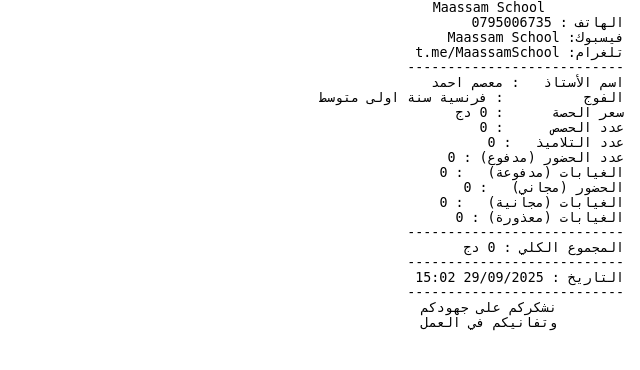
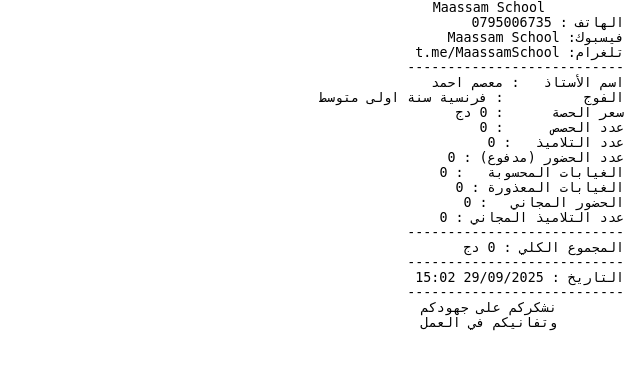
Before and after one commit to AyoubMaassam/last-ups, a Django app: page /teachers/11/group/2/print_receipt/ in a window 1280 px wide. Shown: the top 370 px of the page, without its empty margins (640-1280 px from the left). Run offline with Django 5.2, Linux system fonts and the light colour scheme; data comes from the database, SQL or seed files in the repository.

Commit message:
refactor(ux): Refine free student notifications and teacher receipt
This commit implements several UI/UX refinements based on user feedback to improve the 'free student' feature.

Key changes:
- **Sound Notification:** The sound signal for a free student's attendance (both new and repeated) in `api_record_attendance` and `api_record_attendance_by_student` has been changed from 'sound3' to 'sound1'. This makes the notification consistent with a successful paid attendance, providing a more positive and uniform user experience.
- **Teacher Payment Receipt:**
  - The logic in `teacher_monthly_payment_view` has been updated to calculate the total count of free students in a group.
  - This count is now passed to the `print_teacher_payment_receipt` view.
  - The `print_teacher_payment_receipt.html` template has been updated to display the new 'Free Students Count' and to remove the 'Free Absences' field, matching the user's exact new layout specification for a cleaner and more focused receipt.

```diff
--- a/School-5-fix-attendance-payment/school_app/views.py
+++ b/School-5-fix-attendance-payment/school_app/views.py
@@ -1431,7 +1431,7 @@ def api_record_attendance(request):
 
             if student_group_record.is_free:
                 payment_status = "تسجيل مجاني"
-                sound_signal = 'sound3'
+                sound_signal = 'sound1' # FIX: Changed from sound3 to sound1
             elif attendance.student_paid_for_session:
                 payment_status = "الحصة مدفوعة بالفعل"
                 sound_signal = 'sound1'
@@ -1474,7 +1474,7 @@ def api_record_attendance(request):
 
             if is_free_enrollment:
                 payment_status_message = "تسجيل مجاني"
-                sound_signal = 'sound3'
+                sound_signal = 'sound1' # FIX: Changed from sound3 to sound1
             elif not is_already_paid and has_enough_balance and is_after_enrollment and not is_suspended:
                 student.prepaid_balance -= price_per_session
                 attendance.student_paid_for_session = True
@@ -2422,7 +2422,7 @@ def api_record_attendance_by_student(request):
 
             if student_group_record.is_free:
                 payment_status_message = "تسجيل مجاني"
-                sound_signal = 'sound3'
+                sound_signal = 'sound1' # FIX: Changed from sound3 to sound1
             elif attendance.student_paid_for_session:
                 payment_status_message = "الحصة مدفوعة بالفعل"
                 sound_signal = 'sound1'
@@ -2465,7 +2465,7 @@ def api_record_attendance_by_student(request):
 
             if is_free_enrollment:
                 payment_status_message = "تسجيل مجاني"
-                sound_signal = 'sound3'
+                sound_signal = 'sound1' # FIX: Changed from sound3 to sound1
             elif not is_already_paid and has_enough_balance and is_after_enrollment and not is_suspended:
                 student.prepaid_balance -= price_per_session
                 attendance.student_paid_for_session = True
@@ -3051,6 +3051,7 @@ def print_teacher_payment_receipt(request, teacher_id, group_id):
     # <<< FIX: Retrieve free student stats from GET params >>>
     total_free_presences_str = request.GET.get('total_free_presences', '0')
     total_free_absences_str = request.GET.get('total_free_absences', '0')
+    free_student_count_str = request.GET.get('free_student_count', '0')
 
 
     try:
@@ -3063,6 +3064,7 @@ def print_teacher_payment_receipt(request, teacher_id, group_id):
         excused_absences_count = int(excused_absences_count_str)
         total_free_presences = int(total_free_presences_str)
         total_free_absences = int(total_free_absences_str)
+        free_student_count = int(free_student_count_str)
     except (ValueError, TypeError):
         messages.error(request, "بيانات الإيصال غير صالحة.")
         return redirect(reverse('teacher_monthly_payment', args=[teacher_id]) + f"?group_id={group_id}")
@@ -3079,6 +3081,7 @@ def print_teacher_payment_receipt(request, teacher_id, group_id):
         'excused_absences_count': excused_absences_count,
         'total_free_presences': total_free_presences,
         'total_free_absences': total_free_absences,
+        'free_student_count': free_student_count,
         'print_date': timezone.now(),
     }
     return render(request, 'school_app/print_teacher_payment_receipt.html', context)
@@ -3129,11 +3132,14 @@ def teacher_monthly_payment_view(request, teacher_id):
             # 1. Pre-fetch all StudentGroup data for students in the current group
             student_groups_in_group = StudentGroup.objects.filter(group=current_group_post)
             student_data_map = {}
+            free_student_count = 0
             for sg in student_groups_in_group:
                 student_data_map[sg.student_id] = {
                     'is_free': sg.is_free,
                     'suspensions': list(StudentSuspension.objects.filter(student_group=sg))
                 }
+                if sg.is_free:
+                    free_student_count += 1
 
             # 2. Get all relevant attendance records
             attendance_records = Attendance.objects.filter(
@@ -3200,6 +3206,7 @@ def teacher_monthly_payment_view(request, teacher_id):
                 # <<< FIX: Add free student stats to session data >>>
                 'total_free_presences': total_free_presences,
                 'total_free_absences': total_free_absences,
+                'free_student_count': free_student_count,
             }
             messages.success(request, "تم حساب المبلغ. يرجى المراجعة والتأكيد.")
             return redirect(redirect_url)
@@ -3279,7 +3286,8 @@ def teacher_monthly_payment_view(request, teacher_id):
                               f"&total_sessions={len(session_ids_to_mark)}" + \
                               f"&excused_absences_count={excused_absences_count}" + \
                               f"&total_free_presences={calculated_payment_details.get('total_free_presences', 0)}" + \
-                              f"&total_free_absences={calculated_payment_details.get('total_free_absences', 0)}"
+                              f"&total_free_absences={calculated_payment_details.get('total_free_absences', 0)}" + \
+                              f"&free_student_count={calculated_payment_details.get('free_student_count', 0)}"
                 request.session['last_teacher_payment_receipt_url'] = receipt_url
                 messages.success(request, f"تم تسجيل دفع المستحقات لـ {compensated_count} حصة بنجاح.")
             else:
--- a/School-5-fix-attendance-payment/templates/school_app/print_teacher_payment_receipt.html
+++ b/School-5-fix-attendance-payment/templates/school_app/print_teacher_payment_receipt.html
@@ -42,10 +42,10 @@
     <div class="receipt-line">  عدد الحصص      : {{ total_sessions }}</div>
     <div class="receipt-line">  عدد التلاميذ   : {{ student_count }}</div>
     <div class="receipt-line">  عدد الحضور (مدفوع) : {{ total_presences }}</div>
-    <div class="receipt-line">  الغيابات (مدفوعة)   : {{ total_absences_counted }}</div>
-    <div class="receipt-line">  الحضور (مجاني)   : {{ total_free_presences }}</div>
-    <div class="receipt-line">  الغيابات (مجانية)   : {{ total_free_absences }}</div>
-    <div class="receipt-line">  الغيابات (معذورة) : {{ excused_absences_count }}</div>
+    <div class="receipt-line">  الغيابات المحسوبة   : {{ total_absences_counted }}</div>
+    <div class="receipt-line">  الغيابات المعذورة : {{ excused_absences_count }}</div>
+    <div class="receipt-line">  الحضور المجاني   : {{ total_free_presences }}</div>
+    <div class="receipt-line">  عدد التلاميذ المجاني : {{ free_student_count }}</div>
     <div class="receipt-line"></div>
     <div class="receipt-line">  ---------------------------</div>
     <div class="receipt-line">  المجموع الكلي : {{ total_payment_amount|floatformat:0 }} دج</div>
```
